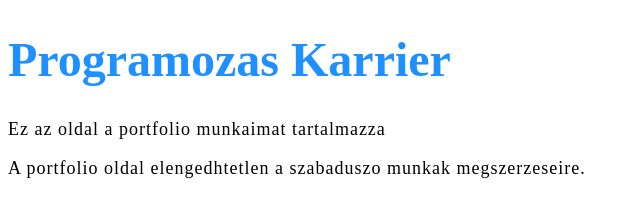
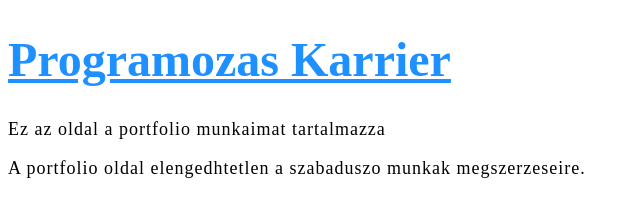
Before and after one commit to Laszbon/Portfolio-oldal, a plain HTML site: page index.html in a window 1280 px wide. Shown: the whole page, without its empty margins (0-640 px from the left). Drawn offline with Linux system fonts and the light colour scheme.

```diff
--- a/styles/styles.css
+++ b/styles/styles.css
@@ -4,6 +4,7 @@
 
 h1{
     color: dodgerblue;
+    text-decoration: underline;
     font-size: 4.8rem;
 }
 p{
```
Also changed, not shown: index.html (+1 -5 lines).
